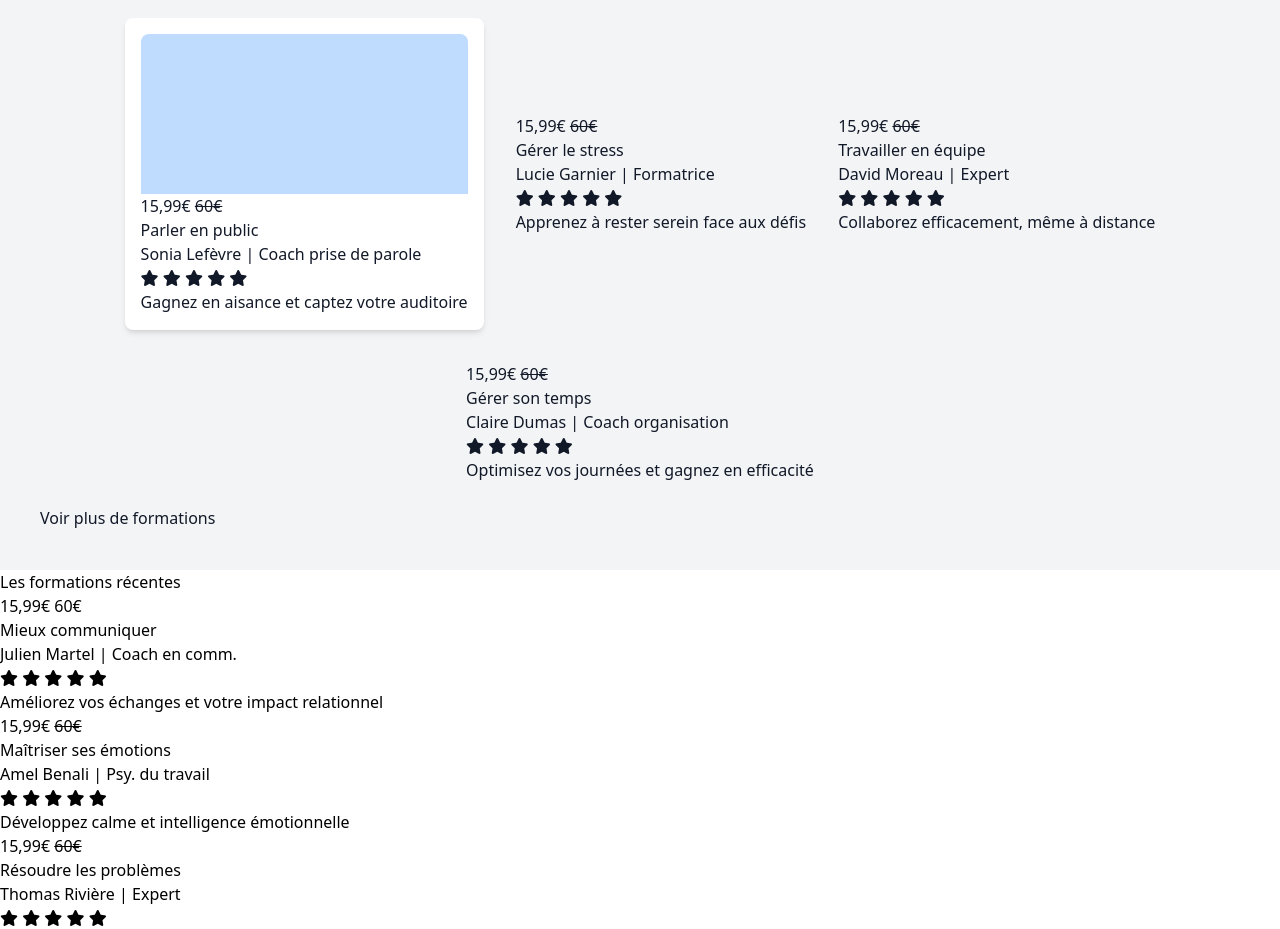
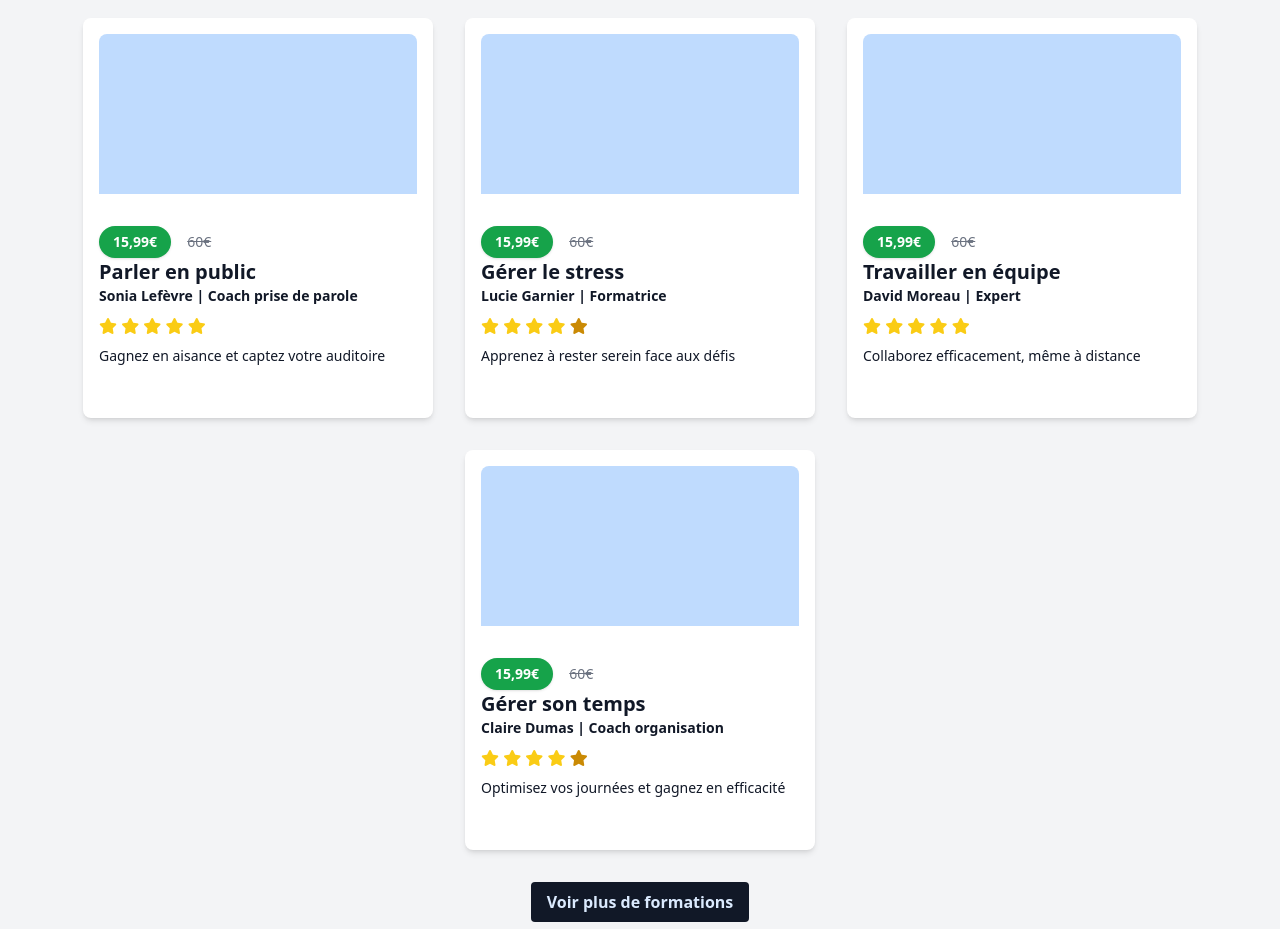
Before and after one commit to jujeh-beep-boop/integration_page_accueil, a plain HTML site: page tailwind/index.html in a window 1280 px wide. Shown: the part 640-1569 px from the top of the page. Drawn offline with nearby package versions, Linux system fonts and the light colour scheme.

Commit message:
Daily push 2025-12-15 16:23:21

```diff
--- a/tailwind/index.html
+++ b/tailwind/index.html
@@ -57,102 +57,119 @@
 
       <!--SECTION CARTES FOND CLAIR-->
 <section class="bg-gray-100 text-gray-900 min-h-[60vh] p-10">
-        <h2 class="text-2xl font-bold mb-6 uppercase flex-row ">Les formations populaires</h2>
-        <div class=" flex items-center gap-8 flex-wrap justify-center mb-6">
-          <article class="bg-white rounded-lg shadow-md p-4 w-70">
+  <h2 class="text-2xl font-extrabold mb-6 uppercase text-center">Les formations populaires</h2>
+
+  <div class="flex items-stretch gap-8 flex-wrap justify-center mb-6">
+    <article class="bg-white rounded-lg shadow-md p-4 w-[350px] h-[400px] flex flex-col">
       <div class="bg-blue-200 h-40 rounded-t-lg"></div>
 
-            <div>
-              <div class="price">
-                <span class="price-current">15,99€</span>
-                <span class="price-original"><s>60€</s></span>
+       <div class="mt-4 flex-1 flex flex-col">
+        <div class="mt-4">
+        <span class="inline-flex items-center bg-green-600 text-white px-3.5 py-1.5 rounded-full text-sm font-semibold shadow whitespace-nowrap">15,99€</span>
+        <span class="ml-3 text-sm text-gray-500 line-through">60€</span>
        </div>
-              <div>
-                <h3 class="cards-title">Parler en public</h3>
-                <h4 class="cards-subtitle">
-                  Sonia Lefèvre | Coach prise de parole
-                </h4>
-                <div>
+
+        <div class="flex-1">
+          <h3 class="text-xl font-bold">Parler en public</h3>
+          <h4 class="font-semibold text-sm">Sonia Lefèvre | Coach prise de parole</h4>
+
+          <div class="text-yellow-400 mt-2">
             <i class="fas fa-star"></i>
             <i class="fas fa-star"></i>
             <i class="fas fa-star"></i>
             <i class="fas fa-star"></i>
             <i class="fas fa-star"></i>
           </div>
-                <p>Gagnez en aisance et captez votre auditoire</p>
+
+          <p class="pt-2 text-sm">Gagnez en aisance et captez votre auditoire</p>
         </div>
       </div>
     </article>
 
-          <article>
-            <div class="card-image"></div>
-            <div>
-              <div class="price">
-                <span class="price-current">15,99€</span>
-                <span class="price-original"><s>60€</s></span>
+    <article class="bg-white rounded-lg shadow-md p-4 w-[350px] h-[400px] flex flex-col">
+      <div class="bg-blue-200 h-40 rounded-t-lg"></div>
+
+      <div class="mt-4 flex-1 flex flex-col">
+        <div class="mt-4">
+        <span class="inline-flex items-center bg-green-600 text-white px-3.5 py-1.5 rounded-full text-sm font-semibold shadow whitespace-nowrap">15,99€</span>
+        <span class="ml-3 text-sm text-gray-500 line-through">60€</span>
        </div>
-              <div>
-                <h3 class="cards-title">Gérer le stress</h3>
-                <h4 class="cards-subtitle">Lucie Garnier | Formatrice</h4>
-                <div>
+
+        <div class="flex-1">
+          <h3 class="text-xl font-bold">Gérer le stress</h3>
+          <h4 class="font-semibold text-sm">Lucie Garnier | Formatrice</h4>
+
+          <div class="text-yellow-400 mt-2">
             <i class="fas fa-star"></i>
             <i class="fas fa-star"></i>
             <i class="fas fa-star"></i>
             <i class="fas fa-star"></i>
-                  <i class="fas fa-star low"></i>
+            <i class="fas fa-star text-yellow-600"></i>
           </div>
-                <p>Apprenez à rester serein face aux défis</p>
+
+          <p class="pt-2 text-sm">Apprenez à rester serein face aux défis</p>
         </div>
       </div>
     </article>
 
-          <article>
-            <div class="card-image"></div>
-            <div>
-              <div class="price">
-                <span class="price-current">15,99€</span>
-                <span class="price-original"><s>60€</s></span>
+    <article class="bg-white rounded-lg shadow-md p-4 w-[350px] h-[400px] flex flex-col">
+      <div class="bg-blue-200 h-40 rounded-t-lg"></div>
+
+      <div class="mt-4 flex-1 flex flex-col">
+        <div class="mt-4">
+        <span class="inline-flex items-center bg-green-600 text-white px-3.5 py-1.5 rounded-full text-sm font-semibold shadow whitespace-nowrap">15,99€</span>
+        <span class="ml-3 text-sm text-gray-500 line-through">60€</span>
        </div>
-              <div>
-                <h3 class="cards-title">Travailler en équipe</h3>
-                <h4 class="cards-subtitle">David Moreau | Expert</h4>
-                <div>
+
+        <div class="flex-1">
+          <h3 class="text-xl font-bold">Travailler en équipe</h3>
+          <h4 class="font-semibold text-sm">David Moreau | Expert</h4>
+
+          <div class="text-yellow-400 mt-2">
             <i class="fas fa-star"></i>
             <i class="fas fa-star"></i>
             <i class="fas fa-star"></i>
             <i class="fas fa-star"></i>
             <i class="fas fa-star"></i>
           </div>
-                <p>Collaborez efficacement, même à distance</p>
+
+          <p class="pt-2 text-sm">Collaborez efficacement, même à distance</p>
         </div>
       </div>
     </article>
 
-          <article>
-            <div class="card-image"></div>
-            <div>
-              <div class="price">
-                <span class="price-current">15,99€</span>
-                <span class="price-original"><s>60€</s></span>
+    <article class="bg-white rounded-lg shadow-md p-4 w-[350px] h-[400px] flex flex-col">
+      <div class="bg-blue-200 h-40 rounded-t-lg"></div>
+
+      <div class="mt-4 flex-1 flex flex-col">
+        <div class="mt-4">
+        <span class="inline-flex items-center bg-green-600 text-white px-3.5 py-1.5 rounded-full text-sm font-semibold shadow whitespace-nowrap">15,99€</span>
+        <span class="ml-3 text-sm text-gray-500 line-through">60€</span>
        </div>
-              <div>
-                <h3 class="cards-title">Gérer son temps</h3>
-                <h4 class="cards-subtitle">
-                  Claire Dumas | Coach organisation
-                </h4>
-                <div>
+
+        <div class="flex-1">
+          <h3 class="text-xl font-bold">Gérer son temps</h3>
+          <h4 class="font-semibold text-sm">Claire Dumas | Coach organisation</h4>
+
+          <div class="text-yellow-400 mt-2">
             <i class="fas fa-star"></i>
             <i class="fas fa-star"></i>
             <i class="fas fa-star"></i>
             <i class="fas fa-star"></i>
-                  <i class="fas fa-star low"></i>
+            <i class="fas fa-star text-yellow-600"></i>
           </div>
-                <p>Optimisez vos journées et gagnez en efficacité</p>
+
+          <p class="pt-2 text-sm">Optimisez vos journées et gagnez en efficacité</p>
         </div>
       </div>
     </article>
   </div>
-        <button class="btn-formations dark">Voir plus de formations</button>
+
+  <div class="mt-8 flex justify-center">
+    <button class="text-blue-100 bg-gray-900 hover:bg-blue-600 hover:text-gray-100 px-4 py-2 rounded font-bold">
+      Voir plus de formations
+    </button>
+  </div>
 </section>
 
       <!--SECTION CARTES FOND FONCE-->
@@ -220,7 +237,7 @@
                   <i class="fas fa-star"></i>
                   <i class="fas fa-star"></i>
                   <i class="fas fa-star"></i>
-                  <i class="fas fa-star low"></i>
+                  <i class="fas fa-star text-yellow-600"></i>
                 </div>
                 <p>Analysez, décidez et trouvez des solutions durables</p>
               </div>
@@ -242,7 +259,7 @@
                   <i class="fas fa-star"></i>
                   <i class="fas fa-star"></i>
                   <i class="fas fa-star"></i>
-                  <i class="fas fa-star low"></i>
+                  <i class="fas fa-star text-yellow-600"></i>
                 </div>
                 <p>Inspirez, motivez et fédérez votre équipe</p>
               </div>
```
Lines whose indentation alone changed are shown as unchanged.
